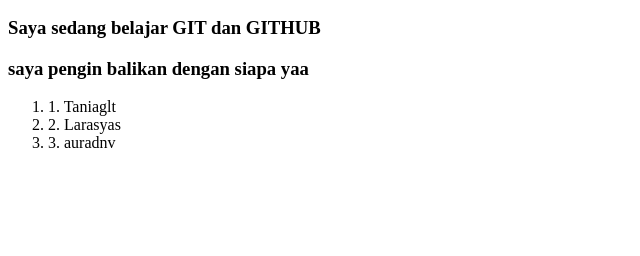
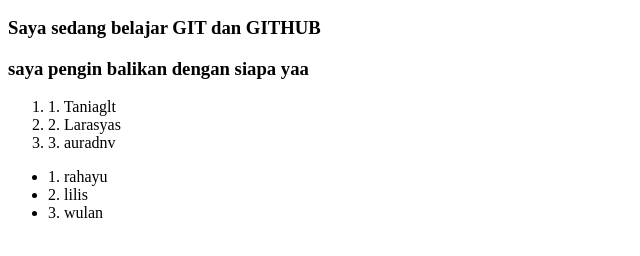
Before and after one commit to rezadino/coba-kolaborator, a plain HTML site: page index.html in a window 1280 px wide. Shown: the part 110-366 px from the top of the page, without its empty margins (0-640 px from the left). Drawn offline with Linux system fonts and the light colour scheme.

Commit message:
Update index.html list UL

```diff
--- a/index.html
+++ b/index.html
@@ -17,5 +17,13 @@
       <li>2. Larasyas</li>
       <li>3. auradnv</li>
     </ol>
+
+
+    <ul>
+      <li>1. rahayu</li>
+      <li>2. lilis</li>
+      <li>3. wulan</li>
+    </ul>
+
   </body>
 </html>
```
